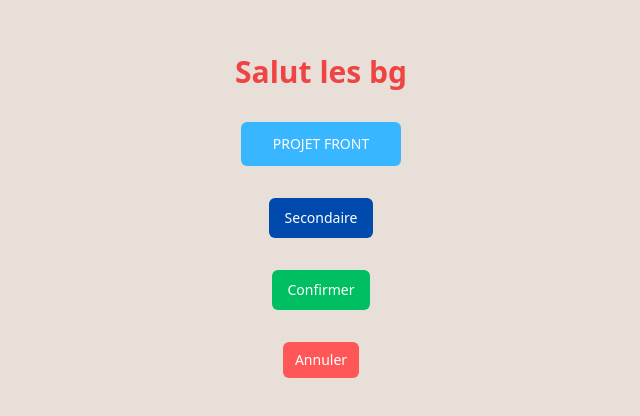
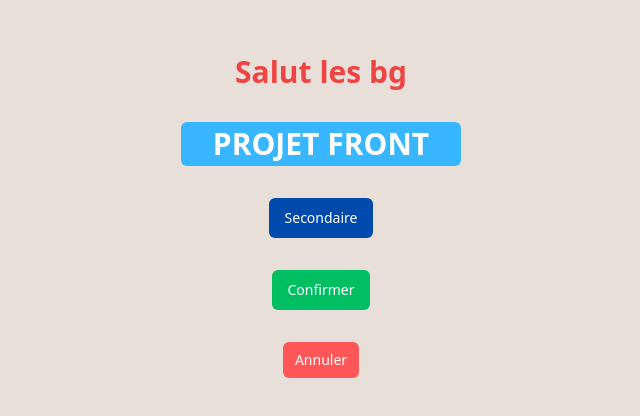
Before and after one commit to sthong69/frappe-front-web, a React (Vite) app: page / in a window 1280 px wide. Shown: the part 184-600 px from the top of the page, without its empty margins (319-959 px from the left). Built offline with nearby package versions, Linux system fonts and the light colour scheme.

Commit message:
ft: changed App.tsx to showcase css capabilities

```diff
--- a/src/App.tsx
+++ b/src/App.tsx
@@ -4,7 +4,7 @@ export default function App() {
   return (
     <div className="bg-student flex min-h-screen flex-col items-center justify-center gap-8">
       <h1 className="text-3xl font-bold text-red-500">Salut les bg</h1>
-      <Button variant={"primary"} size={"lg"}>
+      <Button variant={"primary"} size={"lg"} className="text-3xl font-bold">
         PROJET FRONT
       </Button>
       <Button variant={"secondary"}>Secondaire</Button>
```
